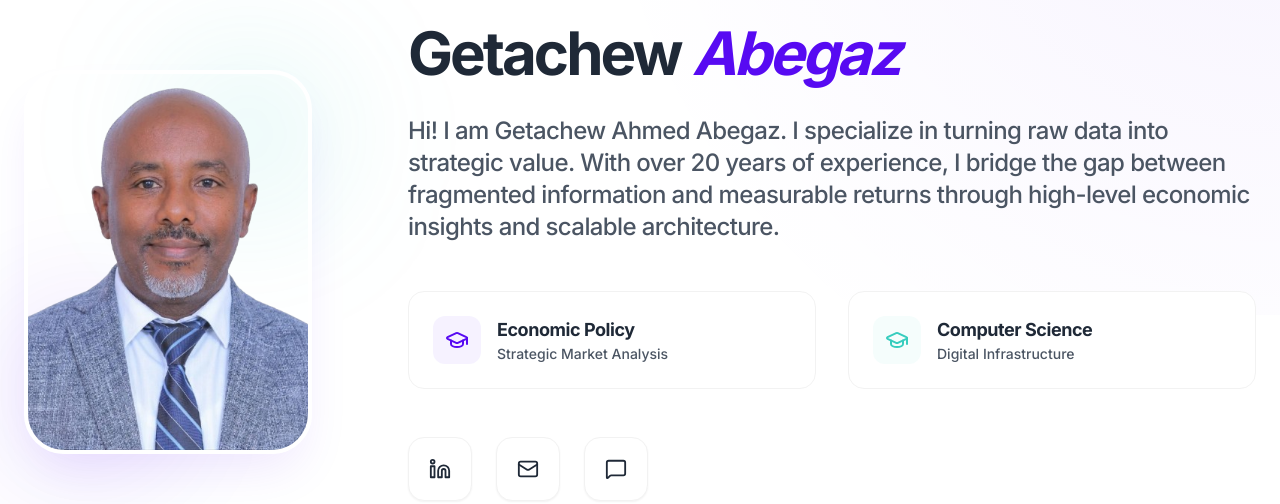
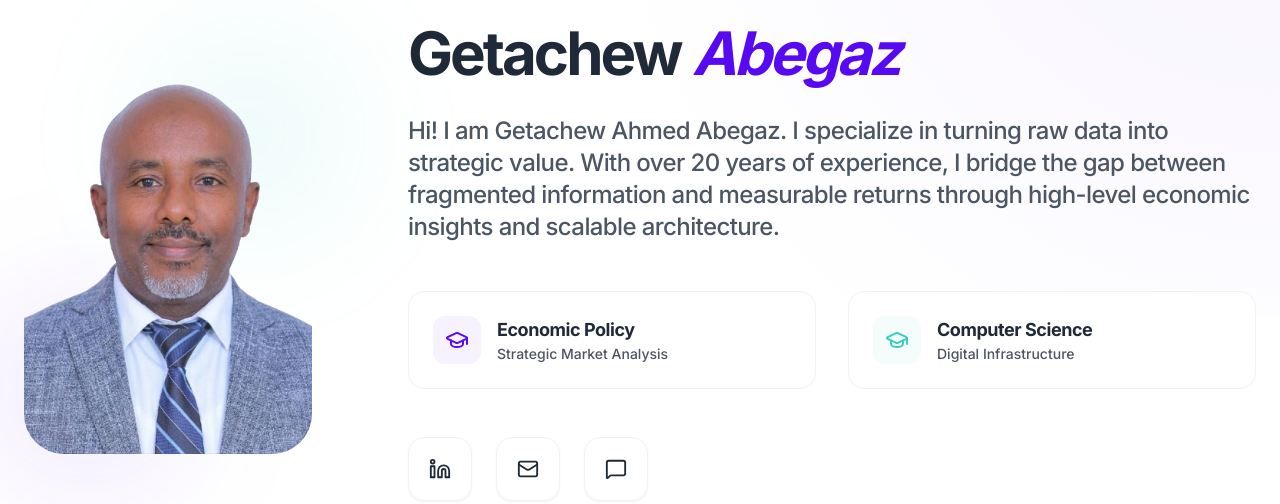
Before and after one commit to gabegaz/gabegaz.github.io, a Next.js app: page /about in a window 1280 px wide. Shown: the part 218-722 px from the top of the page. Built offline with nearby package versions, Linux system fonts and the light colour scheme.

Commit message:
consistent photo background with theme

```diff
--- a/app/about/page.tsx
+++ b/app/about/page.tsx
@@ -58,12 +58,12 @@ export default function AboutPage() {
             variants={fadeInUpVariants}
             className="relative lg:w-fit shrink-0"
           >
-            <div className="relative w-56 h-72 md:w-72 md:h-96 rounded-[2.5rem] overflow-hidden z-10 shadow-2xl shadow-primary/10 border-4 border-white">
+            <div className="relative w-56 h-72 md:w-72 md:h-96 rounded-[2.5rem] overflow-hidden z-10 bg-transparent">
               <Image
                 src="/04-removebg2.png"
                 alt="Getachew Abegaz"
                 fill
-                className="object-cover"
+                className="object-cover mix-blend-multiply"
                 priority
               />
             </div>
```
